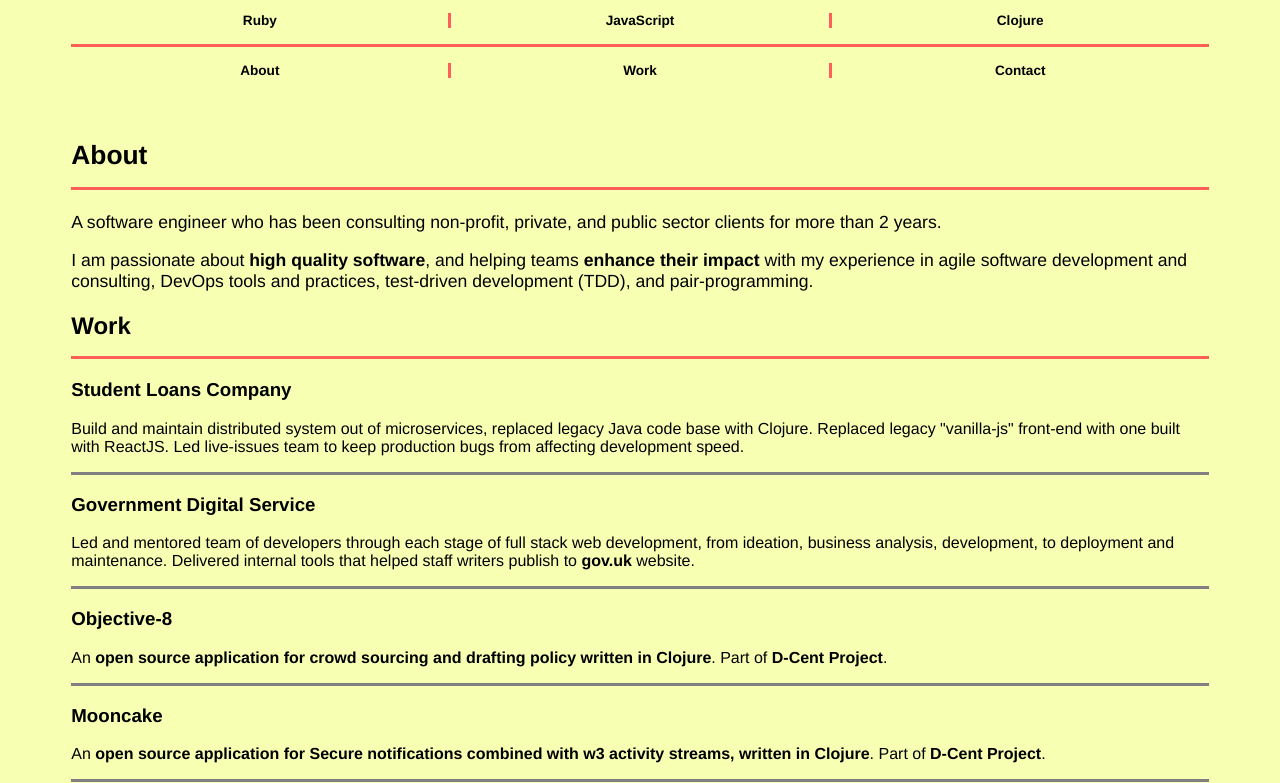
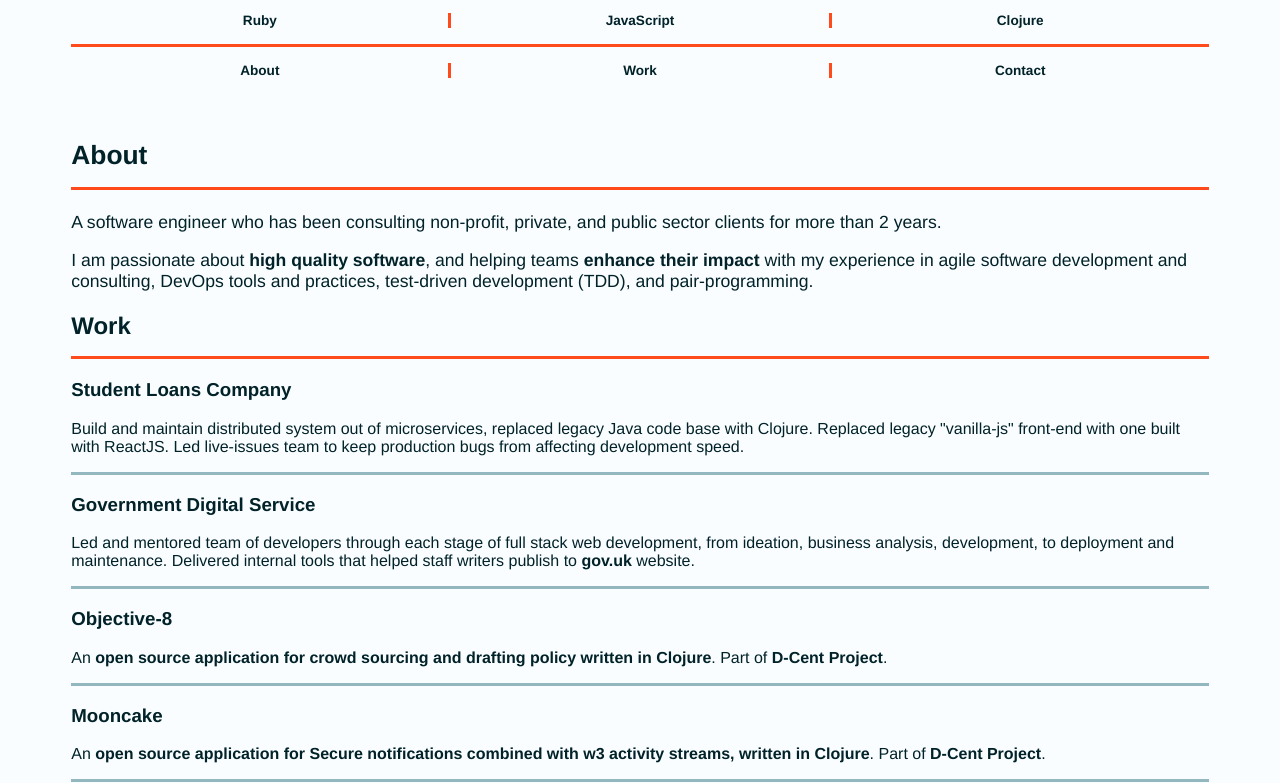
Before and after one commit to christophwong/christophwong.github.io, a plain HTML site: page index.html in a window 1280 px wide. Shown: the part 154-937 px from the top of the page. Drawn offline with Linux system fonts and the light colour scheme.

Commit message:
happy mandy

```diff
--- a/assets/css/header.css
+++ b/assets/css/header.css
@@ -1,6 +1,6 @@
 
 .bottom-line {
-	border-bottom: 3px solid #ff4e4ee6;
+	border-bottom: 3px solid #ff4a1c;
 	padding: 0 0 1rem 0;
 }
 
@@ -16,7 +16,7 @@
 }
 
 .horizontal-list > li:not(:first-child) {
-	border-left: 3px solid #ff4e4ee6;
+	border-left: 3px solid #ff4a1c;
 }
 
 header {
--- a/assets/css/main.css
+++ b/assets/css/main.css
@@ -2,8 +2,9 @@
 @import url(header.css);
 
 body {
-	background-color: #f5ff93b3;
+	background-color: #f9fdff;
 	font-family: Helvetica, sans-serif;
+	color: #002228;
 }
 
 ul {
@@ -18,7 +19,7 @@ ul {
 }
 
 .project:not(:last-child) {
-	border-bottom: 3px solid grey;
+	border-bottom: 3px solid #93b7be;
 }
 
 .biography{
@@ -33,8 +34,8 @@ a {
 }
 
 a:hover {
-	color: #f5ff93b3;
-	background-color: #ff4e4ee6;
+	color: #f9fdff;
+	background-color: #ff4a1c;
 }
 
 .foot-links {
```
